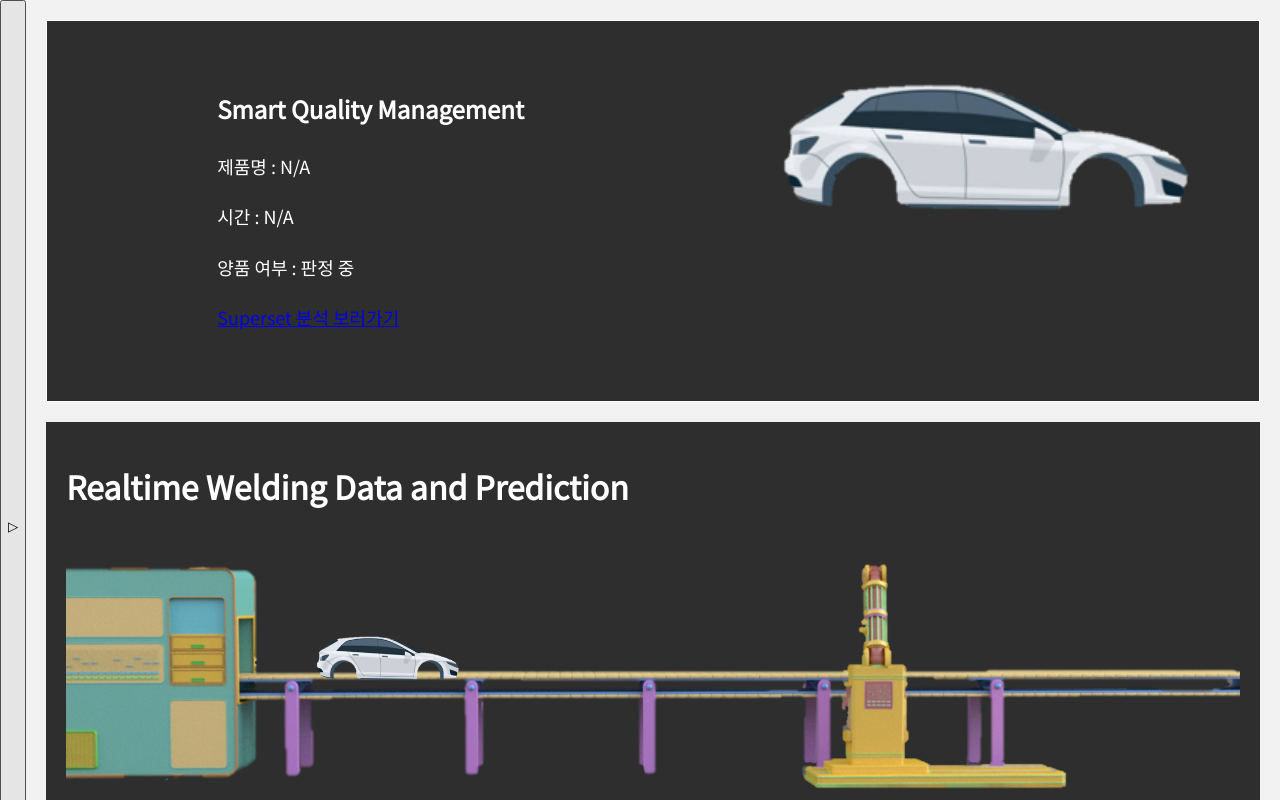
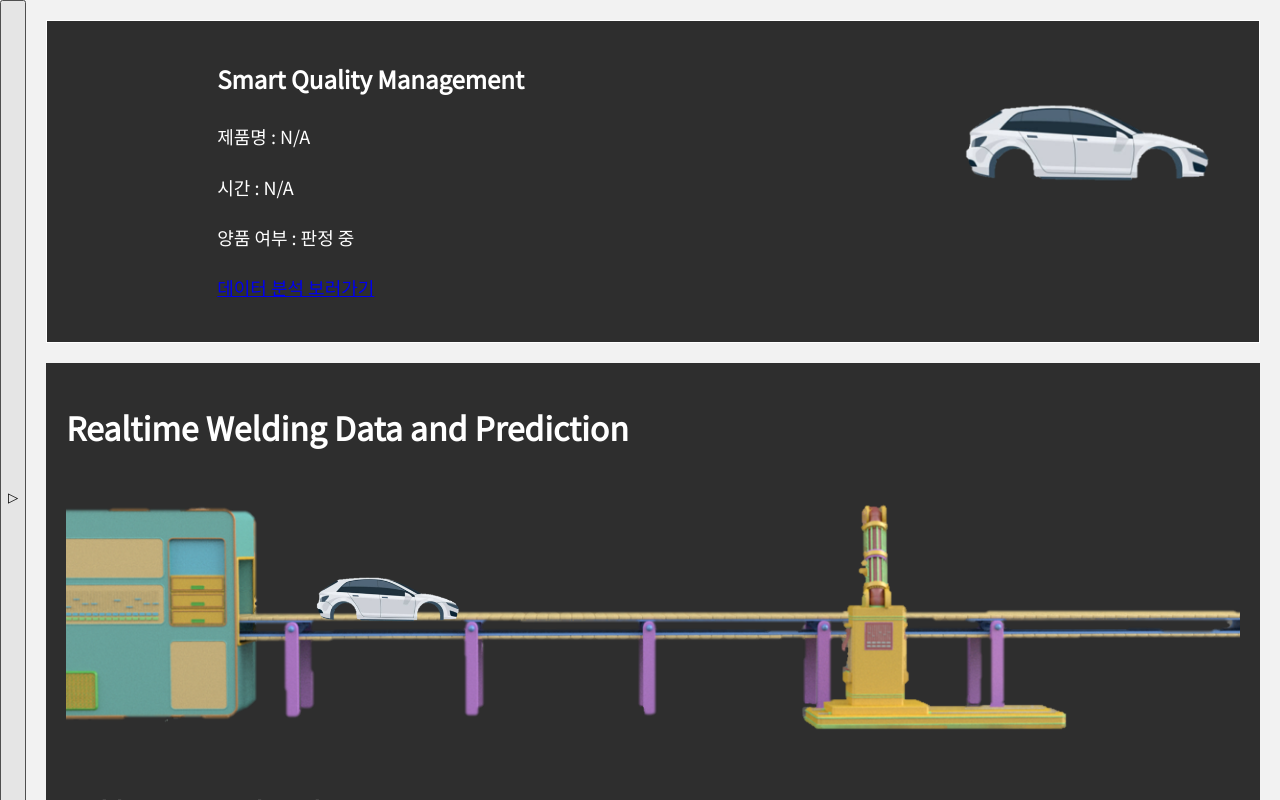
Before and after one commit to FINAL-BUSAN-3/FRONTEND, a Vue app in the folder busan/: page /engineering/welding in a window 1280 px wide. Shown: the top 800 px of the page. Built offline with nearby package versions, Linux system fonts and the light colour scheme; no server answers.

Commit message:
Update EngineeringWeldingPage.vue

```diff
--- a/busan/src/views/EngineeringWeldingPage.vue
+++ b/busan/src/views/EngineeringWeldingPage.vue
@@ -7,7 +7,7 @@
       <p>양품 여부 : {{ latestItem && latestItem.prediction !== null ? latestItem.prediction : '판정 중' }}</p>
       <p>
         <a href="http://ec2-100-24-7-128.compute-1.amazonaws.com:8088/superset/dashboard/14/" target="_blank">
-          Superset 분석 보러가기
+          데이터 분석 보러가기
         </a>
       </p>
     </div>
@@ -222,7 +222,7 @@ export default {
 }
 
 .quality-car-image {
-  width: 500px;
+  width: 300px;
   height: auto;
   margin-left: 20px;
 }
```
